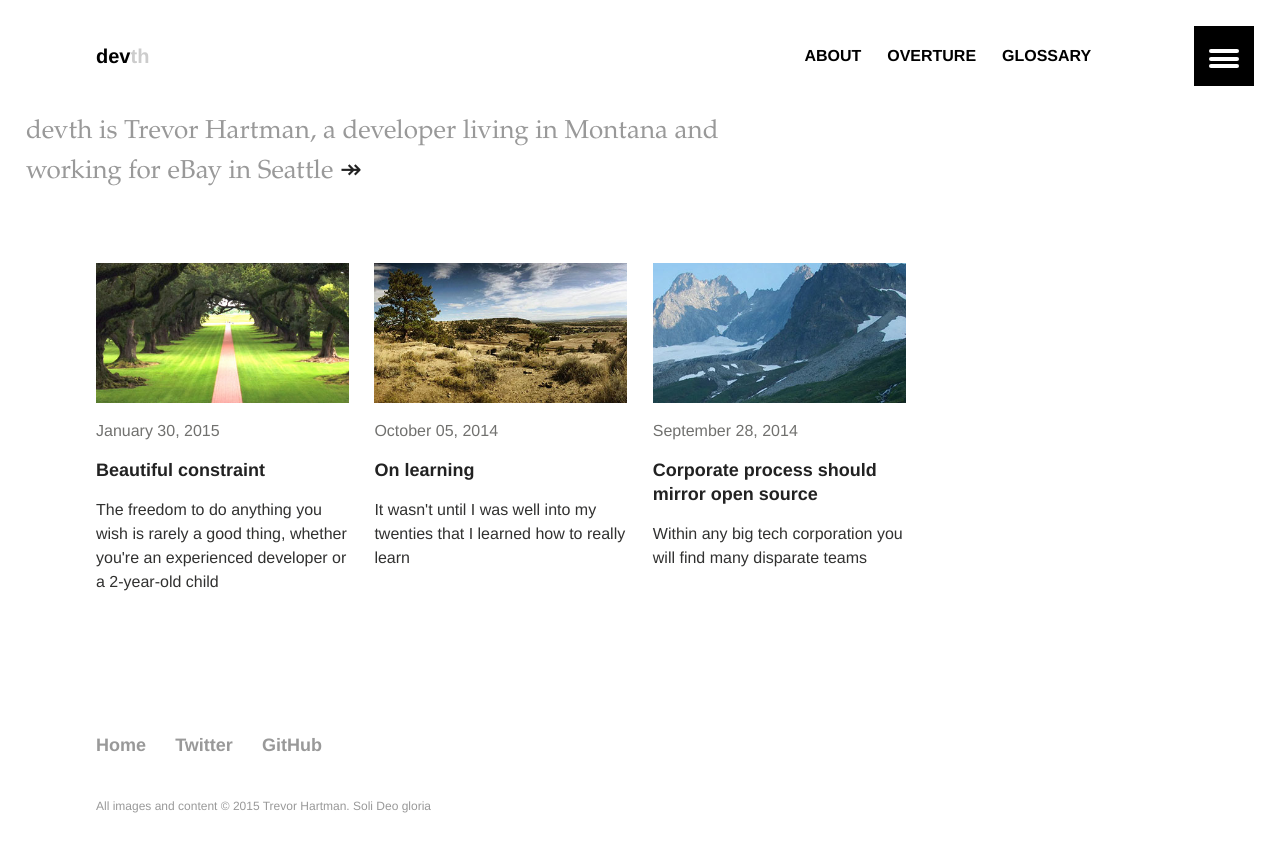
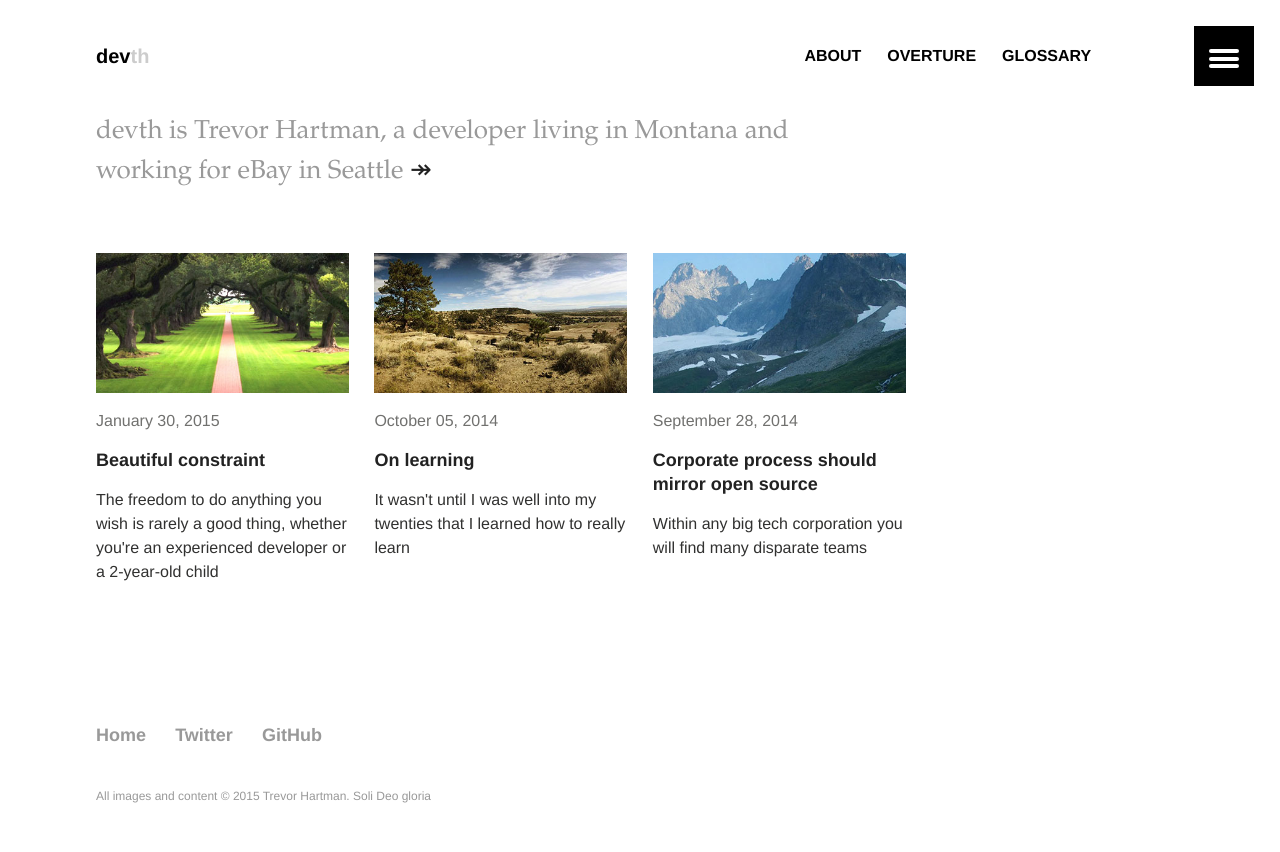
Before and after one commit to devth/devth.github.com, a Jekyll site: the page built from index.md, in a window 1280 px wide. Shown: the top 852 px of the page. Built offline with Jekyll 4.4.1, drawn with Linux system fonts in a browser that asks for light colours; Markdown is read by kramdown in place of the engine named in the settings.

Commit message:
Put intro inside wrap

```diff
--- a/_layouts/archive.html
+++ b/_layouts/archive.html
@@ -4,12 +4,13 @@ layout: default
 
 <div id="main" role="main">
 
-  <p class="intro">
-    devth is Trevor Hartman, a developer living in Montana and working for eBay in
-    Seattle <a href="/about" title="About Trevor Hartman">↠ </a>
-  </p>
+  <div class="wrap">
 
-  <div class="wrap">
+    <p class="intro">
+      devth is Trevor Hartman, a developer living in Montana and working for eBay in
+      Seattle <a href="/about" title="About Trevor Hartman">↠ </a>
+    </p>
+
     {% if page.image.feature %}
     <div class="page-feature">
       <div class="page-image">
@@ -18,6 +19,7 @@ layout: default
       </div><!-- /.page-image -->
     </div><!-- /.page-feature -->
     {% endif %}
+
     <div class="page-title">
       <!-- <h1>{{ page.title }}</h1> -->
       {% if page.excerpt %}<h2>{{ page.excerpt }}</h2>{% endif %}
--- a/_sass/_layout.scss
+++ b/_sass/_layout.scss
@@ -39,7 +39,7 @@
 }
 
 p.intro {
-  margin: 0px 0px 50px;
+  margin: 0px 0px 40px;
   color: #999;
   font-family: Palatino, Georgia, serif;
   font-size: 26px;
```
